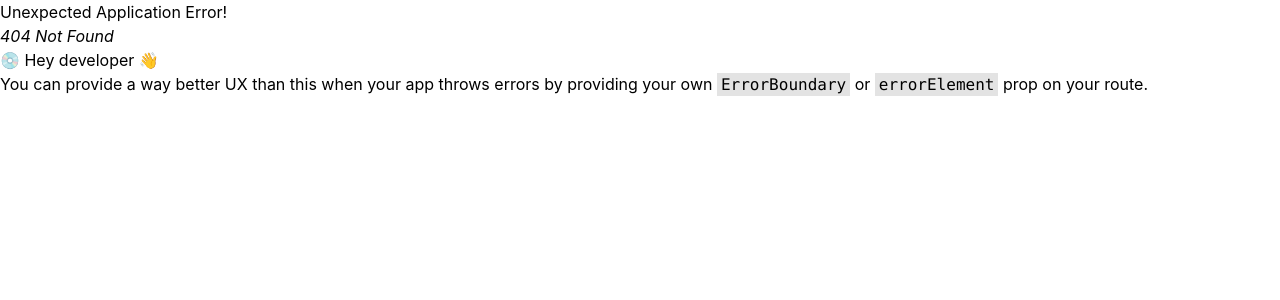
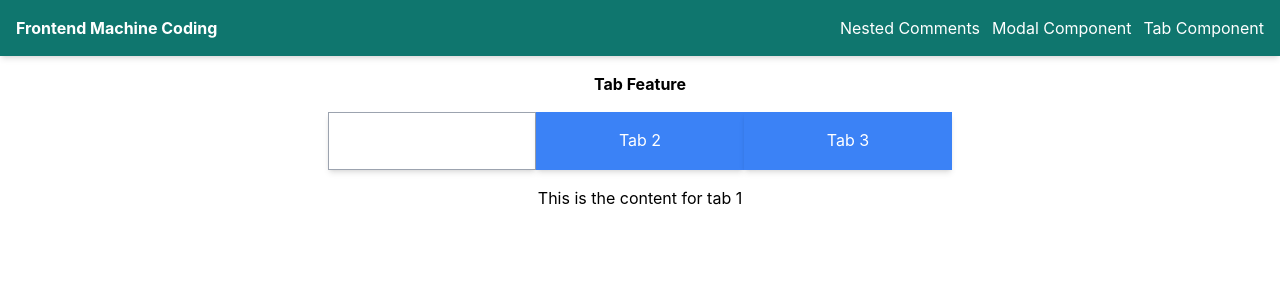
Before and after one commit to PreethiPantangi/FrontendMachineCoding, a React (Create React App) app: page /tab in a window 1280 px wide. Before the commit this address had no page. Shown: the top 300 px of the page. Built offline with nearby package versions, Linux system fonts and the light colour scheme.

Commit message:
Implemented tab feature and updated readme

```diff
--- a/src/App.js
+++ b/src/App.js
@@ -5,6 +5,7 @@ import './App.css';
 
 import NestedComments from './components/NestedComments/NestedComments';
 import Modal from './components/Modal/Modal';
+import Tab from './components/Tab/Tab';
 
 function App() {
 
@@ -14,7 +15,8 @@ function App() {
       element: <Body/>,
       children: [
         {path: '/', element: <NestedComments/>},
-        {path: '/modal', element: <Modal/>}
+        {path: '/modal', element: <Modal/>},
+        {path: '/tab', element: <Tab/>}
       ]
     }
   ]);
--- a/src/components/Body.js
+++ b/src/components/Body.js
@@ -18,6 +18,11 @@ const Body = () => {
                 Modal Component
               </li>
             </Link>
+            <Link to="/tab">
+              <li className="cursor-pointer hover:font-semibold">
+                Tab Component
+              </li>
+            </Link>
           </ul>
         </div>
       </div>
--- /dev/null
+++ b/src/components/Tab/Tab.js
@@ -0,0 +1,63 @@
+import React, { useState } from 'react'
+import TabComponent from './TabComponent'
+
+const TabBody = ({tabsList}) => {
+
+  const [activeTabId, setActiveTabId] = useState(1);
+
+  const getActiveTabContent = () => {
+    let activeTab = tabsList.filter((tab) => tab.id === activeTabId);
+    return activeTab[0].tabContent;
+  }
+
+  return (
+    <div className='text-center'>
+      <p className="mt-4 font-bold">Tab Feature</p>
+      <div className="flex justify-center items-center m-4">
+        <ul className='flex'>
+          {
+            tabsList.map((tab) => (
+              <div
+                key={tab.id}
+                className={"p-4 shadow-md cursor-pointer bg-blue-500 w-52 text-white " + (tab.id === activeTabId ? ' bg-white border border-gray-400 text-black font-bold' : '')}
+                onClick={() => setActiveTabId(tab.id)}
+              >
+                {tab.tabName}
+              </div>
+            ))
+          }
+        </ul>
+      </div>
+      <TabComponent tabContent={getActiveTabContent()}/>
+    </div>
+  )
+}
+
+const Tab = () => {
+
+  const tabsList = [
+    {
+      id: 1,
+      tabName: 'Tab 1',
+      tabContent: 'This is the content for tab 1',
+      isActive: true
+    },
+    {
+      id: 2,
+      tabName: 'Tab 2',
+      tabContent: 'Content of tab 2',
+      isActive: false
+    },
+    {
+      id: 3,
+      tabName: 'Tab 3',
+      tabContent: 'Content of tab 3',
+      isActive: false
+    }
+  ];
+  return (
+    <TabBody tabsList={tabsList}/>
+  )
+}
+
+export default Tab
--- /dev/null
+++ b/src/components/Tab/TabComponent.js
@@ -0,0 +1,7 @@
+import React from "react";
+
+const TabComponent = ({ tabContent }) => {
+  return <div className="flex justify-center items">{tabContent}</div>;
+};
+
+export default TabComponent;
```
Also changed, not shown: 1 other file (tests, documents, lock files or other folders).
